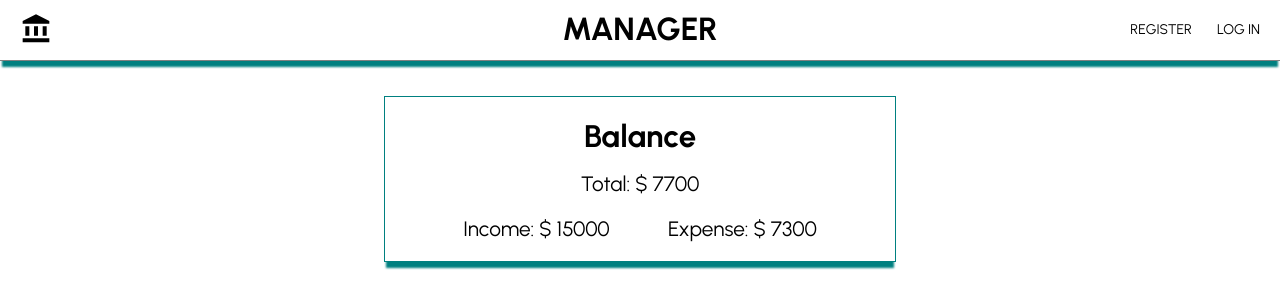
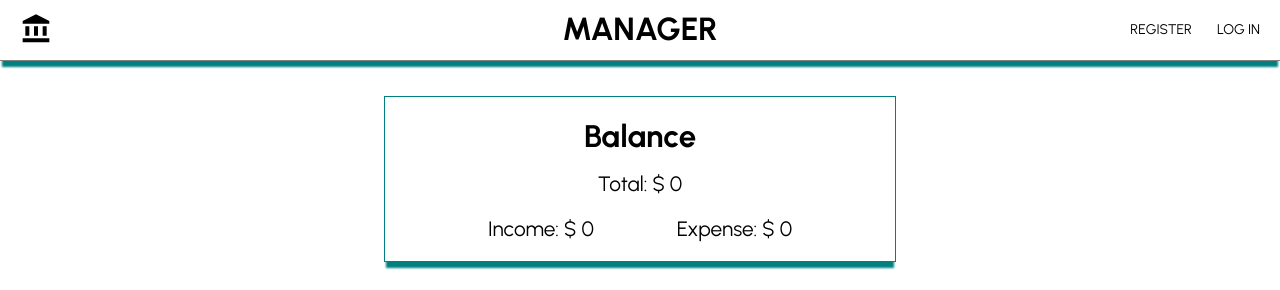
Before and after one commit to crisar0790/CHALLENGE-FULL-STACK, a React (Create React App) app in the folder client/: page /operations in a window 1280 px wide. Shown: the top 290 px of the page. Built offline with nearby package versions, Linux system fonts and the light colour scheme; no server answers.

Commit message:
modificaciones en balance

```diff
--- a/client/src/components/Balance.jsx
+++ b/client/src/components/Balance.jsx
@@ -1,6 +1,6 @@
 import React, { useEffect } from 'react'
 import styled from 'styled-components';
-import { useDispatch } from 'react-redux';
+import { useDispatch, useSelector } from 'react-redux';
 import { getBalance } from '../actions/operations';
 
 const Container = styled.div`
@@ -40,20 +40,15 @@ const Income = styled.div``;
 
 const Expense = styled.div``;
 
-const Balance = () => {
-    const dispatch = useDispatch();
-
-    useEffect(() => {
-        dispatch(getBalance());
-    },[dispatch])
+const Balance = ({balance}) => {
     return (
         <Container>
             <Wrapper>
                 <Title>Balance</Title>
-                <Total>Total: $ 7700</Total>
+                <Total>Total: $ {balance?.total || 0}</Total>
                 <SubContainer>
-                    <Income>Income: $ 15000</Income>
-                    <Expense>Expense: $ 7300</Expense>
+                    <Income>Income: $ {balance?.income || 0}</Income>
+                    <Expense>Expense: $ {balance?.expense || 0}</Expense>
                 </SubContainer>
             </Wrapper>
         </Container>
```
